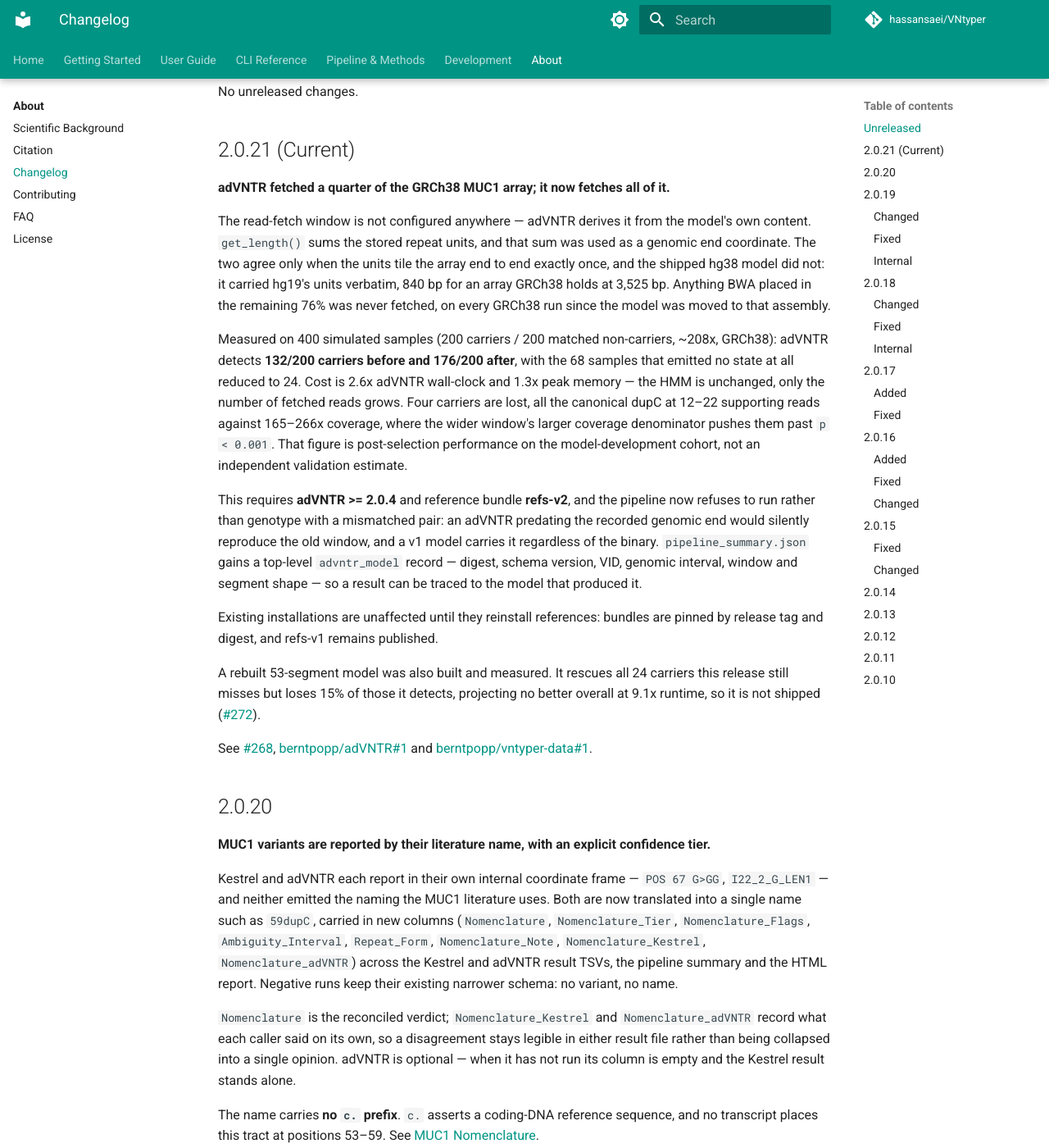
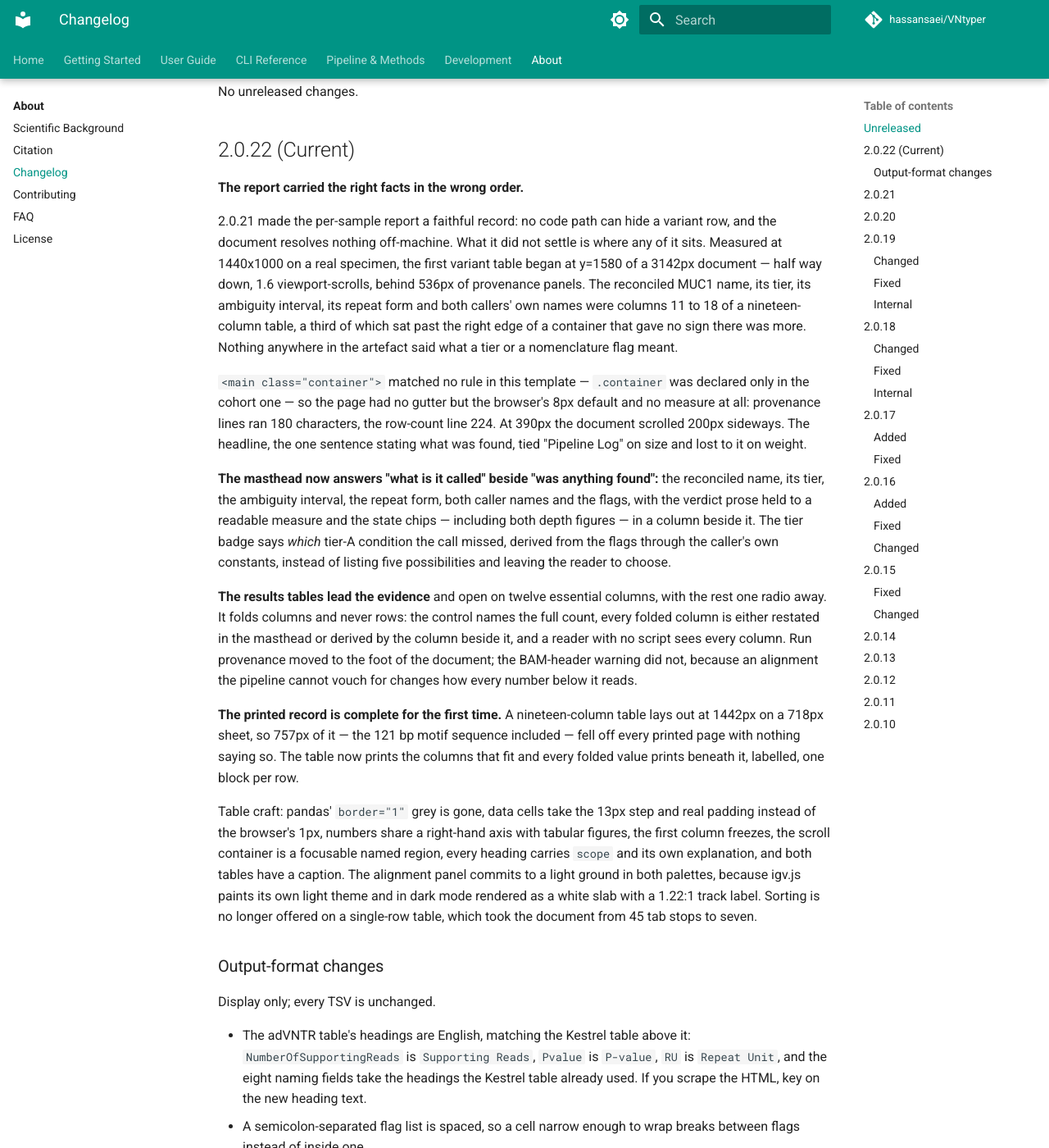
Before and after one commit to hassansaei/VNtyper, an MkDocs documentation site: the page built from docs/about/changelog.md, in a window 1280 px wide and 1400 px high, scrolled down 285 px. Shown: the whole window at 82% size. Built offline with MkDocs 1.6.1 and Material for MkDocs 9.7.7, drawn with Linux system fonts in a browser that asks for light colours; comment, search, counter and statistics services are not loaded; some of the changed text lies outside the part shown.

Commit message:
chore(release): 2.0.22
Co-Authored-By: Claude Opus 5 (1M context) <noreply@anthropic.com>
Claude-Session: https://claude.ai/code/session_01UNywR1AegmaXdCzEwQXwww

```diff
--- a/docs/about/changelog.md
+++ b/docs/about/changelog.md
@@ -6,7 +6,66 @@ All notable changes to VNtyper 2 are documented on this page.
 
 No unreleased changes.
 
-## 2.0.21 (Current)
+## 2.0.22 (Current)
+
+**The report carried the right facts in the wrong order.**
+
+2.0.21 made the per-sample report a faithful record: no code path can hide a variant
+row, and the document resolves nothing off-machine. What it did not settle is where any
+of it sits. Measured at 1440x1000 on a real specimen, the first variant table began at
+y=1580 of a 3142px document — half way down, 1.6 viewport-scrolls, behind 536px of
+provenance panels. The reconciled MUC1 name, its tier, its ambiguity interval, its
+repeat form and both callers' own names were columns 11 to 18 of a nineteen-column
+table, a third of which sat past the right edge of a container that gave no sign there
+was more. Nothing anywhere in the artefact said what a tier or a nomenclature flag
+meant.
+
+`<main class="container">` matched no rule in this template — `.container` was declared
+only in the cohort one — so the page had no gutter but the browser's 8px default and no
+measure at all: provenance lines ran 180 characters, the row-count line 224. At 390px
+the document scrolled 200px sideways. The headline, the one sentence stating what was
+found, tied "Pipeline Log" on size and lost to it on weight.
+
+**The masthead now answers "what is it called" beside "was anything found":** the
+reconciled name, its tier, the ambiguity interval, the repeat form, both caller names
+and the flags, with the verdict prose held to a readable measure and the state chips —
+including both depth figures — in a column beside it. The tier badge says *which*
+tier-A condition the call missed, derived from the flags through the caller's own
+constants, instead of listing five possibilities and leaving the reader to choose.
+
+**The results tables lead the evidence** and open on twelve essential columns, with the
+rest one radio away. It folds columns and never rows: the control names the full count,
+every folded column is either restated in the masthead or derived by the column beside
+it, and a reader with no script sees every column. Run provenance moved to the foot of
+the document; the BAM-header warning did not, because an alignment the pipeline cannot
+vouch for changes how every number below it reads.
+
+**The printed record is complete for the first time.** A nineteen-column table lays out
+at 1442px on a 718px sheet, so 757px of it — the 121 bp motif sequence included — fell
+off every printed page with nothing saying so. The table now prints the columns that
+fit and every folded value prints beneath it, labelled, one block per row.
+
+Table craft: pandas' `border="1"` grey is gone, data cells take the 13px step and real
+padding instead of the browser's 1px, numbers share a right-hand axis with tabular
+figures, the first column freezes, the scroll container is a focusable named region,
+every heading carries `scope` and its own explanation, and both tables have a caption.
+The alignment panel commits to a light ground in both palettes, because igv.js paints
+its own light theme and in dark mode rendered as a white slab with a 1.22:1 track
+label. Sorting is no longer offered on a single-row table, which took the document from
+45 tab stops to seven.
+
+### Output-format changes
+
+Display only; every TSV is unchanged.
+
+- The adVNTR table's headings are English, matching the Kestrel table above it:
+  `NumberOfSupportingReads` is `Supporting Reads`, `Pvalue` is `P-value`, `RU` is
+  `Repeat Unit`, and the eight naming fields take the headings the Kestrel table
+  already used. If you scrape the HTML, key on the new heading text.
+- A semicolon-separated flag list is spaced, so a cell narrow enough to wrap breaks
+  between flags instead of inside one.
+
+## 2.0.21
 
 **adVNTR fetched a quarter of the GRCh38 MUC1 array; it now fetches all of it.**
 
--- a/vntyper/version.py
+++ b/vntyper/version.py
@@ -1,3 +1,3 @@
 # vntyper/version.py
 
-__version__ = "2.0.21"
+__version__ = "2.0.22"
```
Also changed, not shown: 1 other file.
